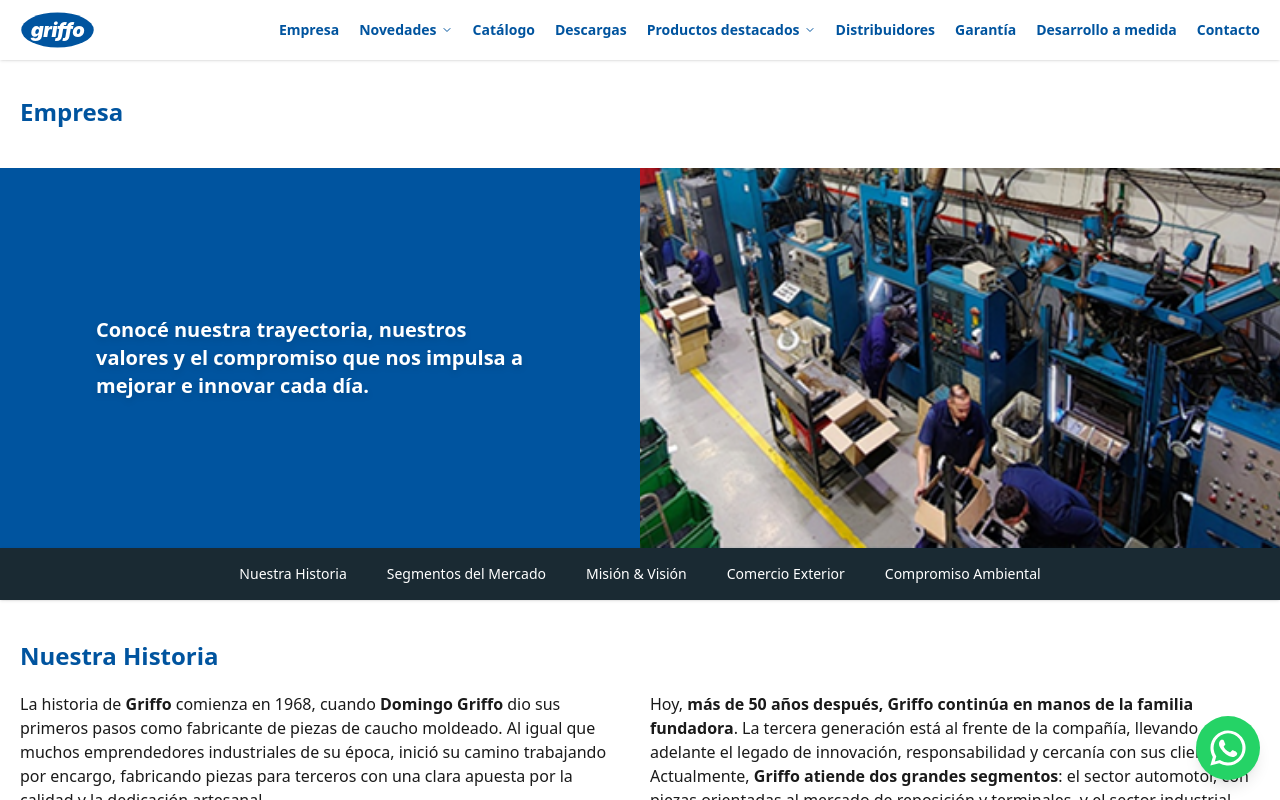
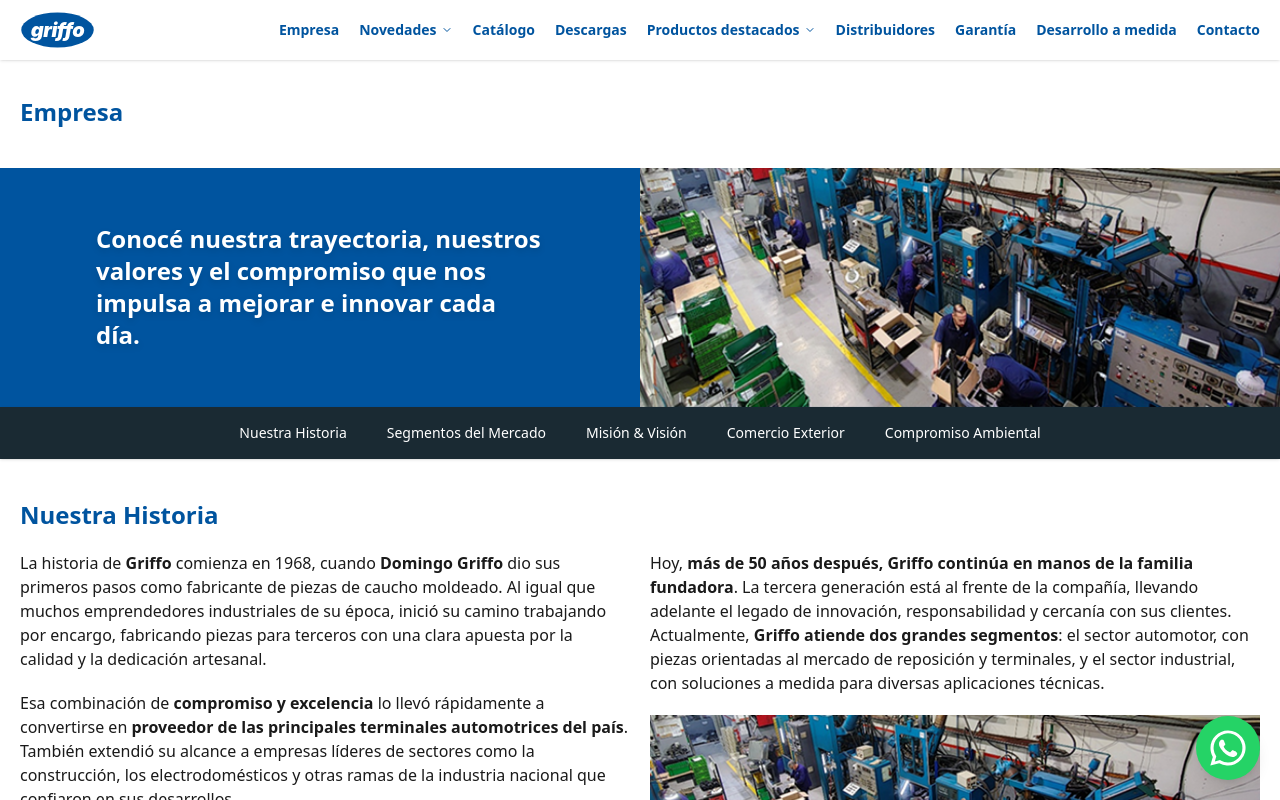
Before and after one commit to griffodiego-jpg/web, a Next.js app: page /empresa in a window 1280 px wide. Shown: the top 800 px of the page. Built offline with nearby package versions, Linux system fonts and the light colour scheme.

Commit message:
Restore hero image — show img-historia-inicios at natural size (no crop)

```diff
--- a/src/app/empresa/page.tsx
+++ b/src/app/empresa/page.tsx
@@ -34,23 +34,23 @@ export default function EmpresaPage() {
         <h1 className="text-2xl text-primary font-bold">Empresa</h1>
       </div>
 
-      {/* Hero: en desktop 2 columnas lado a lado; en mobile imagen con texto superpuesto */}
-      <section className="relative grid lg:grid-cols-2 grid-cols-1 lg:bg-primary">
-        <div className="absolute inset-0 lg:relative grid place-items-center px-5 z-10 lg:min-h-[380px]">
-          <p className="text-xl text-white font-bold lg:max-w-md text-center lg:text-left drop-shadow-md">
+      {/* Hero: 2 columnas en desktop (texto a la izquierda, foto panorámica
+          a la derecha). En mobile: foto como fondo con texto superpuesto.
+          La foto se muestra a su tamaño natural — sin recorte forzado. */}
+      <section className="relative lg:bg-primary bg-primary/70 grid lg:grid-cols-2 grid-cols-1 items-stretch">
+        <div className="absolute inset-0 lg:relative grid place-items-center px-5 z-10 py-10">
+          <p className="text-xl lg:text-2xl text-white font-bold lg:max-w-md text-center lg:text-left drop-shadow-md">
             Conocé nuestra trayectoria, nuestros valores y el compromiso que
             nos impulsa a mejorar e innovar cada día.
           </p>
         </div>
-        <div className="relative h-[260px] lg:h-[380px]">
+        {/* Imagen a su tamaño natural (w-full h-auto) — sin recorte. */}
         <AssetImage
           src={a.historiaInicios}
           alt="Inicios de Griffo"
           caption="Foto: inicios de Griffo"
-            fill
           className="lg:mix-blend-normal mix-blend-multiply opacity-60 lg:opacity-100"
         />
-        </div>
       </section>
 
       {/* Nav interna sticky con anchors */}
```
Lines whose indentation alone changed are shown as unchanged.
